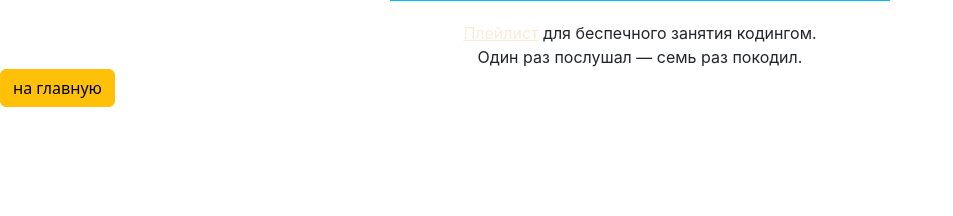
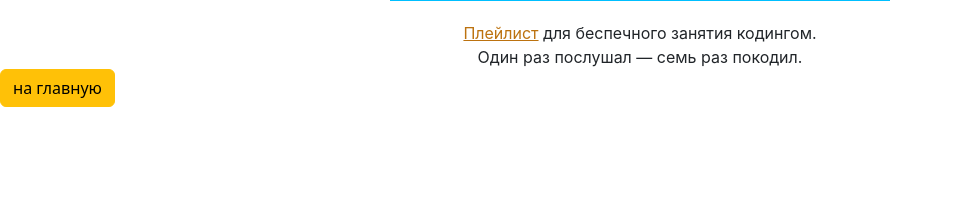
Before and after one commit to Reddevilarmy84/Django_project, a Django app: page /CSS_lesson in a window 1280 px wide. Shown: the part 499-715 px from the top of the page, without its empty margins (0-953 px from the left). Run offline with Django 5.2, Linux system fonts and the light colour scheme; some libraries are stand-ins or nearby versions.

Commit message:
Поменять цвет тэга a на #bc720f

```diff
--- a/mysite/main/static/main/css/css_lesson.css
+++ b/mysite/main/static/main/css/css_lesson.css
@@ -54,5 +54,5 @@ h3 {
 }
 
 a {
-  color: antiquewhite;
+  color: #bc720f;
 }
```
